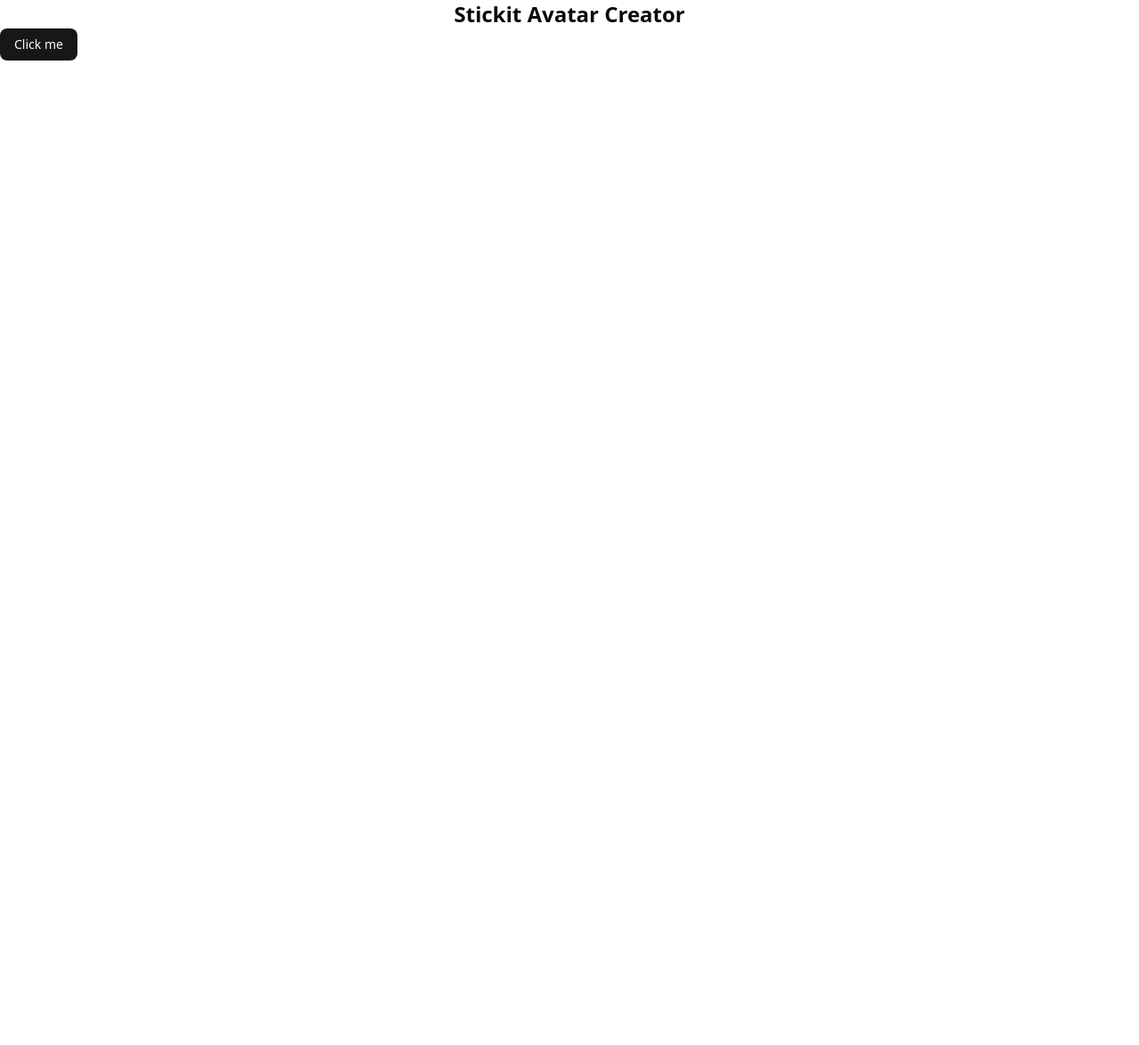
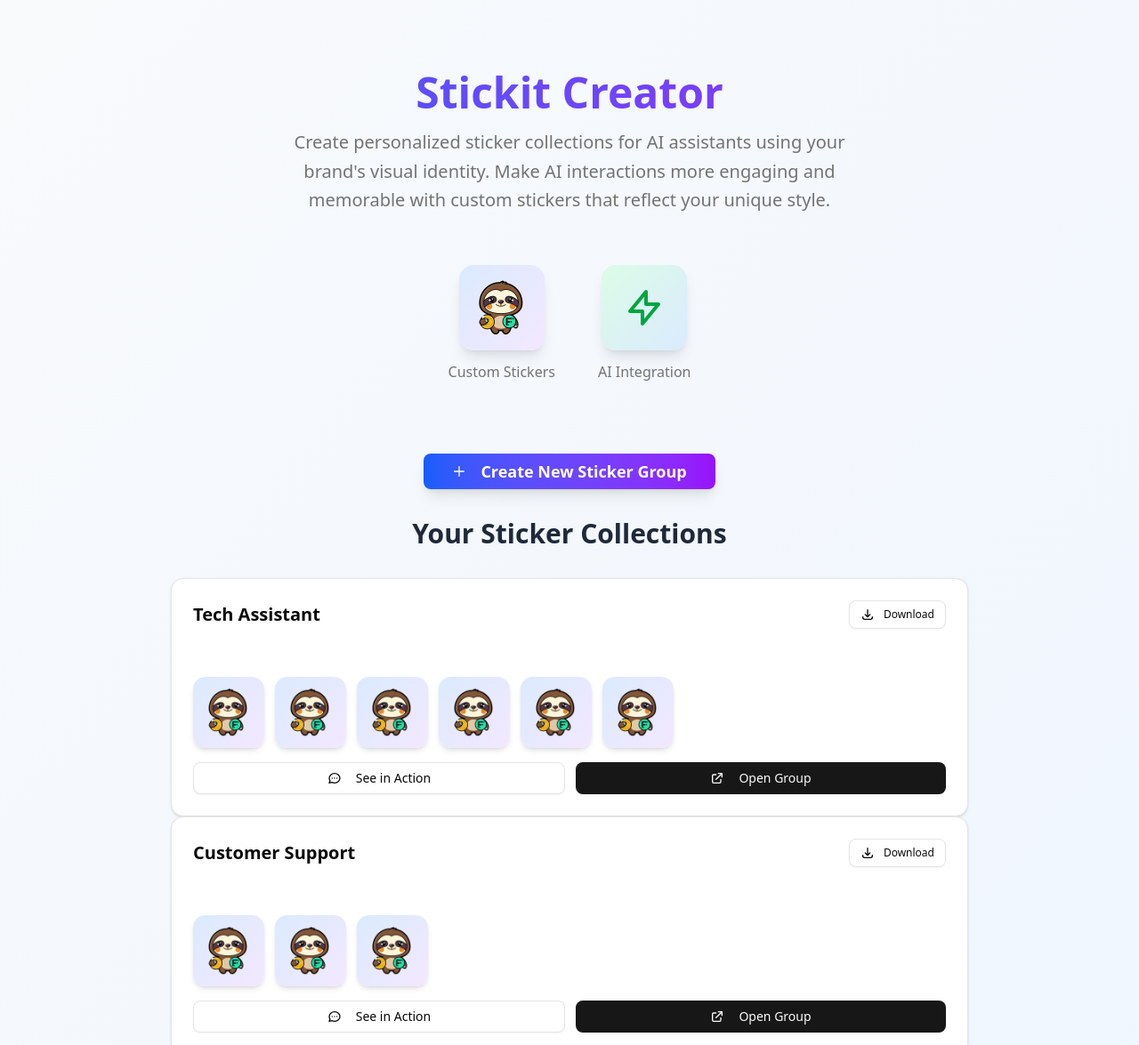
Before and after one commit to UI-WOW/stickit-avatar-creator, an Astro site in the folder entrypoints/UI-creator/: page / in a window 1280 px wide. Shown: the top 1175 px of the page at 89% size. Before the commit the page ends 800 px from the top, so only its background shows below. Built offline with nearby package versions, Linux system fonts and the light colour scheme; Astro itself is replaced by a stand-in of ours.

Commit message:
dummy landing

```diff
--- /dev/null
+++ b/entrypoints/UI-creator/src/components/CreateStickerGroupButton.astro
@@ -0,0 +1,15 @@
+---
+import { Button } from '@/components/ui/button';
+---
+
+<div class="flex justify-center py-8">
+  <Button
+    size="lg"
+    class="bg-gradient-to-r from-blue-600 to-purple-600 hover:from-blue-700 hover:to-purple-700 text-white px-8 py-4 text-lg font-semibold shadow-lg hover:shadow-xl transition-all duration-300 transform hover:scale-105"
+  >
+    <svg class="w-5 h-5 mr-2" fill="none" stroke="currentColor" viewBox="0 0 24 24">
+      <path stroke-linecap="round" stroke-linejoin="round" stroke-width="2" d="M12 4v16m8-8H4"></path>
+    </svg>
+    Create New Sticker Group
+  </Button>
+</div>
--- /dev/null
+++ b/entrypoints/UI-creator/src/components/Header.astro
@@ -0,0 +1,33 @@
+---
+// Header component with title and value proposition
+---
+
+<div class="text-center space-y-6 py-12">
+  <div class="space-y-4">
+    <h1 class="text-5xl font-bold bg-gradient-to-r from-blue-600 to-purple-600 bg-clip-text text-transparent">
+      Stickit Creator
+    </h1>
+    <p class="text-xl text-muted-foreground max-w-2xl mx-auto leading-relaxed">
+      Create personalized sticker collections for AI assistants using your brand's visual identity.
+      Make AI interactions more engaging and memorable with custom stickers that reflect your unique style.
+    </p>
+  </div>
+
+  <div class="flex justify-center items-center space-x-12 pt-8">
+    <div class="text-center space-y-3">
+      <div class="w-24 h-24 mx-auto bg-gradient-to-br from-blue-100 to-purple-100 rounded-2xl flex items-center justify-center shadow-lg">
+        <img src="/dummy-sticker.webp" alt="Sample sticker" class="w-16 h-16 rounded-xl" />
+      </div>
+      <p class="text-base font-medium text-muted-foreground">Custom Stickers</p>
+    </div>
+
+    <div class="text-center space-y-3">
+      <div class="w-24 h-24 mx-auto bg-gradient-to-br from-green-100 to-blue-100 rounded-2xl flex items-center justify-center shadow-lg">
+        <svg class="w-12 h-12 text-green-600" fill="none" stroke="currentColor" viewBox="0 0 24 24">
+          <path stroke-linecap="round" stroke-linejoin="round" stroke-width="2" d="M13 10V3L4 14h7v7l9-11h-7z"></path>
+        </svg>
+      </div>
+      <p class="text-base font-medium text-muted-foreground">AI Integration</p>
+    </div>
+  </div>
+</div>
--- /dev/null
+++ b/entrypoints/UI-creator/src/components/StickerGroupCard.astro
@@ -0,0 +1,54 @@
+---
+import { Button } from '@/components/ui/button';
+import { Card, CardContent, CardHeader } from '@/components/ui/card';
+
+interface Props {
+  groupName: string;
+  stickerCount?: number;
+}
+
+const { groupName, stickerCount = 5 } = Astro.props;
+---
+
+<Card class="w-full hover:shadow-lg transition-shadow duration-300">
+  <CardHeader class="pb-4">
+    <div class="flex items-center justify-between">
+      <h3 class="text-xl font-semibold text-foreground">{groupName}</h3>
+      <div class="flex gap-2">
+        <Button variant="outline" size="sm" class="text-xs">
+          <svg class="w-3 h-3 mr-1" fill="none" stroke="currentColor" viewBox="0 0 24 24">
+            <path stroke-linecap="round" stroke-linejoin="round" stroke-width="2" d="M4 16v1a3 3 0 003 3h10a3 3 0 003-3v-1m-4-4l-4 4m0 0l-4-4m4 4V4"></path>
+          </svg>
+          Download
+        </Button>
+      </div>
+    </div>
+  </CardHeader>
+
+  <CardContent class="space-y-6">
+    <!-- Sticker Preview -->
+    <div class="flex gap-3 flex-wrap py-2">
+      {Array.from({ length: stickerCount }).map((_, i) => (
+        <div class="w-20 h-20 bg-gradient-to-br from-blue-100 to-purple-100 rounded-xl flex items-center justify-center hover:scale-110 transition-transform duration-200 shadow-md flex-shrink-0">
+          <img src="/dummy-sticker.webp" alt={`Sticker ${i + 1}`} class="w-14 h-14 rounded-lg" />
+        </div>
+      ))}
+    </div>
+
+    <!-- Action Buttons -->
+    <div class="flex gap-3 pt-2">
+      <Button variant="outline" class="flex-1">
+        <svg class="w-4 h-4 mr-2" fill="none" stroke="currentColor" viewBox="0 0 24 24">
+          <path stroke-linecap="round" stroke-linejoin="round" stroke-width="2" d="M8 12h.01M12 12h.01M16 12h.01M21 12c0 4.418-4.03 8-9 8a9.863 9.863 0 01-4.255-.949L3 20l1.395-3.72C3.512 15.042 3 13.574 3 12c0-4.418 4.03-8 9-8s9 3.582 9 8z"></path>
+        </svg>
+        See in Action
+      </Button>
+      <Button class="flex-1">
+        <svg class="w-4 h-4 mr-2" fill="none" stroke="currentColor" viewBox="0 0 24 24">
+          <path stroke-linecap="round" stroke-linejoin="round" stroke-width="2" d="M10 6H6a2 2 0 00-2 2v10a2 2 0 002 2h10a2 2 0 002-2v-4M14 4h6m0 0v6m0-6L10 14"></path>
+        </svg>
+        Open Group
+      </Button>
+    </div>
+  </CardContent>
+</Card>
--- /dev/null
+++ b/entrypoints/UI-creator/src/components/ui/card.tsx
@@ -0,0 +1,92 @@
+import * as React from "react"
+
+import { cn } from "@/lib/utils"
+
+function Card({ className, ...props }: React.ComponentProps<"div">) {
+  return (
+    <div
+      data-slot="card"
+      className={cn(
+        "bg-card text-card-foreground flex flex-col gap-6 rounded-xl border py-6 shadow-sm",
+        className
+      )}
+      {...props}
+    />
+  )
+}
+
+function CardHeader({ className, ...props }: React.ComponentProps<"div">) {
+  return (
+    <div
+      data-slot="card-header"
+      className={cn(
+        "@container/card-header grid auto-rows-min grid-rows-[auto_auto] items-start gap-1.5 px-6 has-data-[slot=card-action]:grid-cols-[1fr_auto] [.border-b]:pb-6",
+        className
+      )}
+      {...props}
+    />
+  )
+}
+
+function CardTitle({ className, ...props }: React.ComponentProps<"div">) {
+  return (
+    <div
+      data-slot="card-title"
+      className={cn("leading-none font-semibold", className)}
+      {...props}
+    />
+  )
+}
+
+function CardDescription({ className, ...props }: React.ComponentProps<"div">) {
+  return (
+    <div
+      data-slot="card-description"
+      className={cn("text-muted-foreground text-sm", className)}
+      {...props}
+    />
+  )
+}
+
+function CardAction({ className, ...props }: React.ComponentProps<"div">) {
+  return (
+    <div
+      data-slot="card-action"
+      className={cn(
+        "col-start-2 row-span-2 row-start-1 self-start justify-self-end",
+        className
+      )}
+      {...props}
+    />
+  )
+}
+
+function CardContent({ className, ...props }: React.ComponentProps<"div">) {
+  return (
+    <div
+      data-slot="card-content"
+      className={cn("px-6", className)}
+      {...props}
+    />
+  )
+}
+
+function CardFooter({ className, ...props }: React.ComponentProps<"div">) {
+  return (
+    <div
+      data-slot="card-footer"
+      className={cn("flex items-center px-6 [.border-t]:pt-6", className)}
+      {...props}
+    />
+  )
+}
+
+export {
+  Card,
+  CardHeader,
+  CardFooter,
+  CardTitle,
+  CardAction,
+  CardDescription,
+  CardContent,
+}
--- a/entrypoints/UI-creator/src/pages/index.astro
+++ b/entrypoints/UI-creator/src/pages/index.astro
@@ -1,14 +1,30 @@
 ---
-import Welcome from '../components/Welcome.astro';
 import Layout from '../layouts/Layout.astro';
-import { Button } from '@/components/ui/button';
-
-// Welcome to Astro! Wondering what to do next? Check out the Astro documentation at https://docs.astro.build
-// Don't want to use any of this? Delete everything in this file, the `assets`, `components`, and `layouts` directories, and start fresh.
+import Header from '../components/Header.astro';
+import CreateStickerGroupButton from '../components/CreateStickerGroupButton.astro';
+import StickerGroupCard from '../components/StickerGroupCard.astro';
 ---
 
 <Layout>
-	<!-- <Welcome /> -->
-	<h1 class="text-2xl font-bold text-center">Stickit Avatar Creator</h1>
-	<Button>Click me</Button>
+	<div class="min-h-screen bg-gradient-to-br from-slate-50 to-blue-50">
+		<div class="container mx-auto px-4 py-8">
+			<!-- Header Section -->
+			<Header />
+
+			<!-- Main CTA Section -->
+			<CreateStickerGroupButton />
+
+			<!-- Sticker Groups Section -->
+			<div class="max-w-4xl mx-auto">
+				<h2 class="text-3xl font-bold text-center mb-8 text-gray-800">Your Sticker Collections</h2>
+
+				<div class="space-y-6">
+					<StickerGroupCard groupName="Tech Assistant" stickerCount={6} />
+					<StickerGroupCard groupName="Customer Support" stickerCount={3} />
+					<StickerGroupCard groupName="Marketing Bot" stickerCount={4} />
+				</div>
+
+			</div>
+		</div>
+	</div>
 </Layout>
```
Also changed, not shown: entrypoints/UI-creator/public/dummy-sticker.webp (added).
